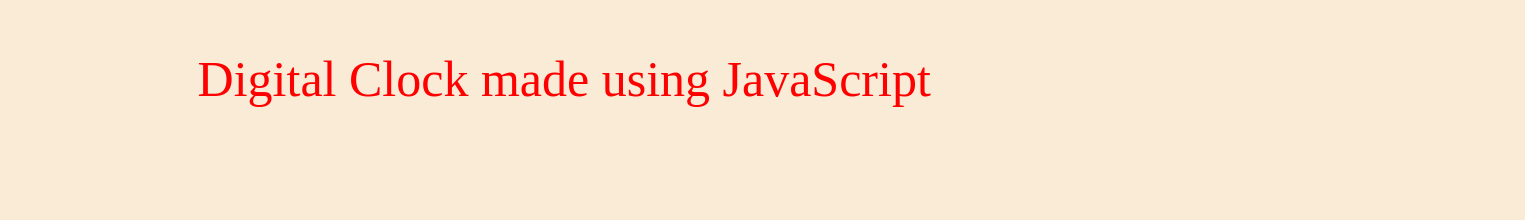
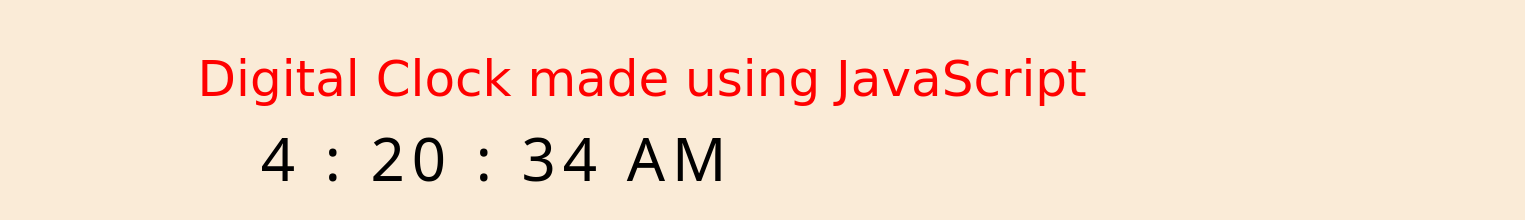
Before and after one commit to JonoCab001/Digital-Clock, a plain HTML site: page index.html in a window 1280 px wide. Shown: the whole page, 1525 px wide, since content can reach past the window. Drawn offline with Linux system fonts and the light colour scheme.

Commit message:
Second Commit

```diff
--- a/css/styles.css
+++ b/css/styles.css
@@ -2,7 +2,7 @@
     background-color: antiquewhite;
 }
 
-.clock {
+.container {
     position: relative;
     top: 50%;
     left: 70%;
@@ -18,5 +18,6 @@
     top: 25%;
     left: 15%;
     font-size: 50px;
+    font-family: cursive;
     color: red;
 }
--- a/index.html
+++ b/index.html
@@ -5,10 +5,17 @@
     <meta name="viewport" content="width=device-width, initial-scale=1.0">
     <title>HTML Digital Clock</title>
     <link rel="stylesheet" href="css/styles.css">
-    <script src="js/script.js" type="text/JavaScript" async></script>
+    <script src="js/script.js"></script>
 </head>
 <body>
     <p>Digital Clock made using JavaScript</p>
-    <div id="DisplayClock" class="Clock" onload="showTime()"></div>
+    <div class="container">
+        <span id="hours">00</span>
+        <span>:</span>
+        <span id="mins">00</span>
+        <span>:</span>
+        <span id="secs">00</span>
+        <span id="session">AM</span>
+    </div>
 </body>
 </html>
--- a/js/script.js
+++ b/js/script.js
@@ -1,28 +1,26 @@
 function showTime(){
-    var date = new Date();
-    var h = date.getHours();
-    var m = date.getMinutes();
-    var s = date.getSeconds();
-    var session = "AM";
+    var dateTime = new Date();
+    var h = dateTime.getHours();
+    var m = dateTime.getMinutes();
+    var s = dateTime.getSeconds();
+    var session = document.getElementById('session');
 
-    if(h == 0){
-        h = 12;
+    // Change sessions from Day to Night
+    if(h >= 12){
+        session.innerHTML = 'PM';
+    }
+    else{
+        session.innerHTML = 'AM';
     }
 
+    // Show time in 12 hr format
     if(h > 12){
         h = h - 12;
-        session = "PM";
     }
 
-    h = (h > 10) ? "0" + h : h;
-    m = (h < 10) ? "0" + m : m;
-    s = (s < 10) ? "0" + s : s;
-
-    var line = h + ":" + s + " " + session;
-    document.getElementById("DisplayClock").innerText = time;
-    document.getElementById("DisplayClock").textContent = time;
-
-    setTimeout(showTime, 1000);
+    document.getElementById('hours').innerHTML = h;
+    document.getElementById('mins').innerHTML = m;
+    document.getElementById('secs').innerHTML = s;
 }
 
-showTime();
+setInterval(showTime, 10);
```
